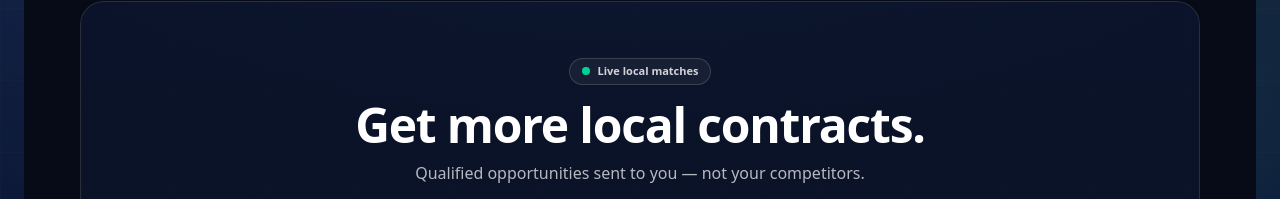
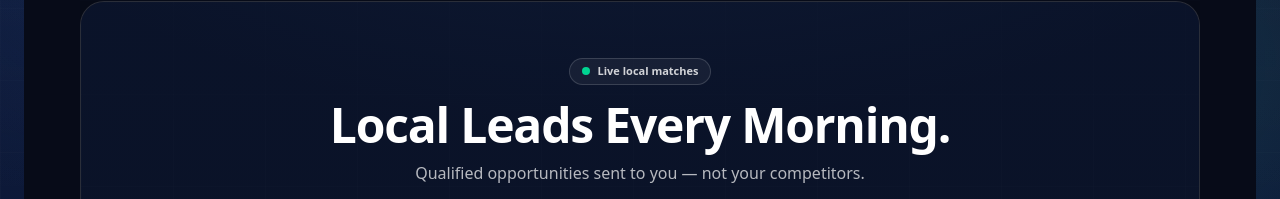
Before and after one commit to seansevrix/ambit, a Next.js app: page / in a window 1280 px wide. Shown: the part 136-335 px from the top of the page. Built offline with nearby package versions, Linux system fonts and the light colour scheme; no server answers.

Commit message:
Update hero headline

```diff
--- a/app/page.tsx
+++ b/app/page.tsx
@@ -39,7 +39,7 @@ export default function HomePage() {
                 </div>
 
                 <h1 className="mt-4 text-3xl font-semibold tracking-tight text-white sm:text-5xl">
-                  Get more local contracts.
+                  Local Leads Every Morning.
                 </h1>
 
                 <p className="mt-3 text-sm text-white/70 sm:text-base">
```
